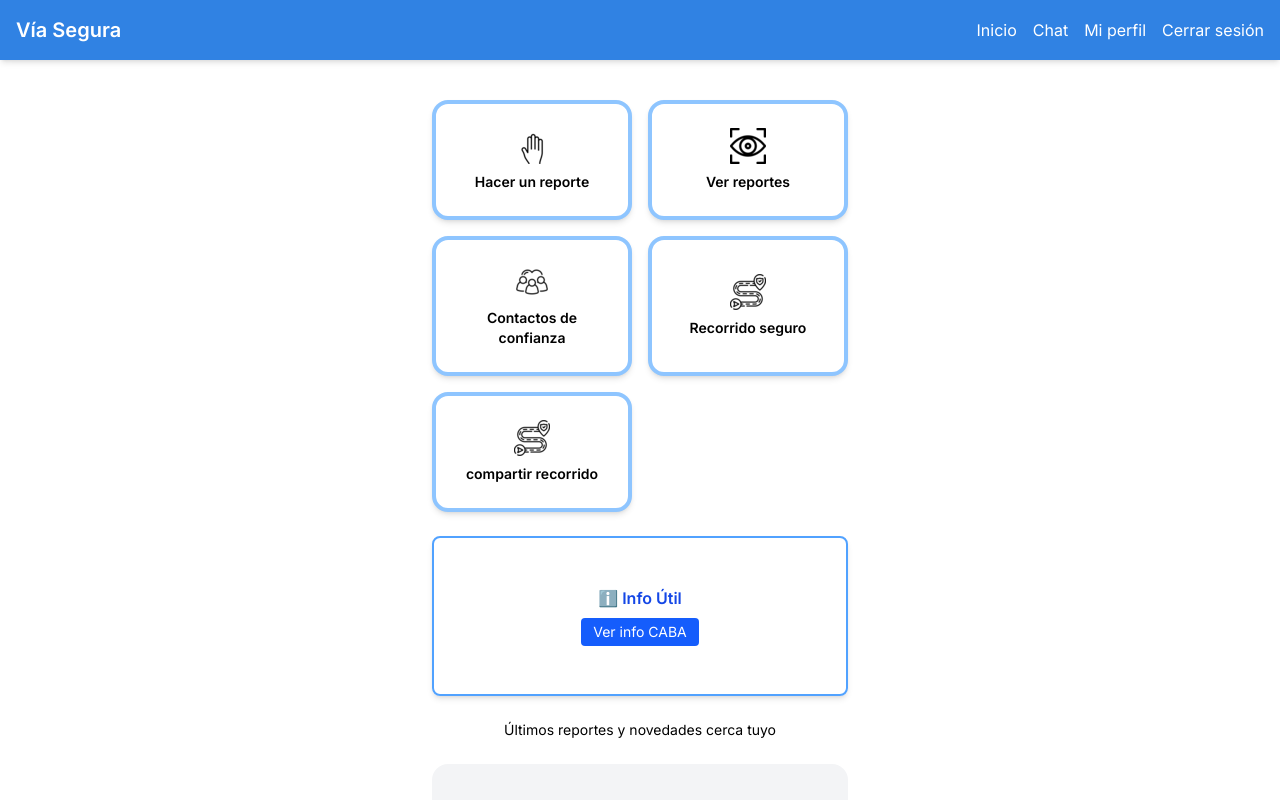
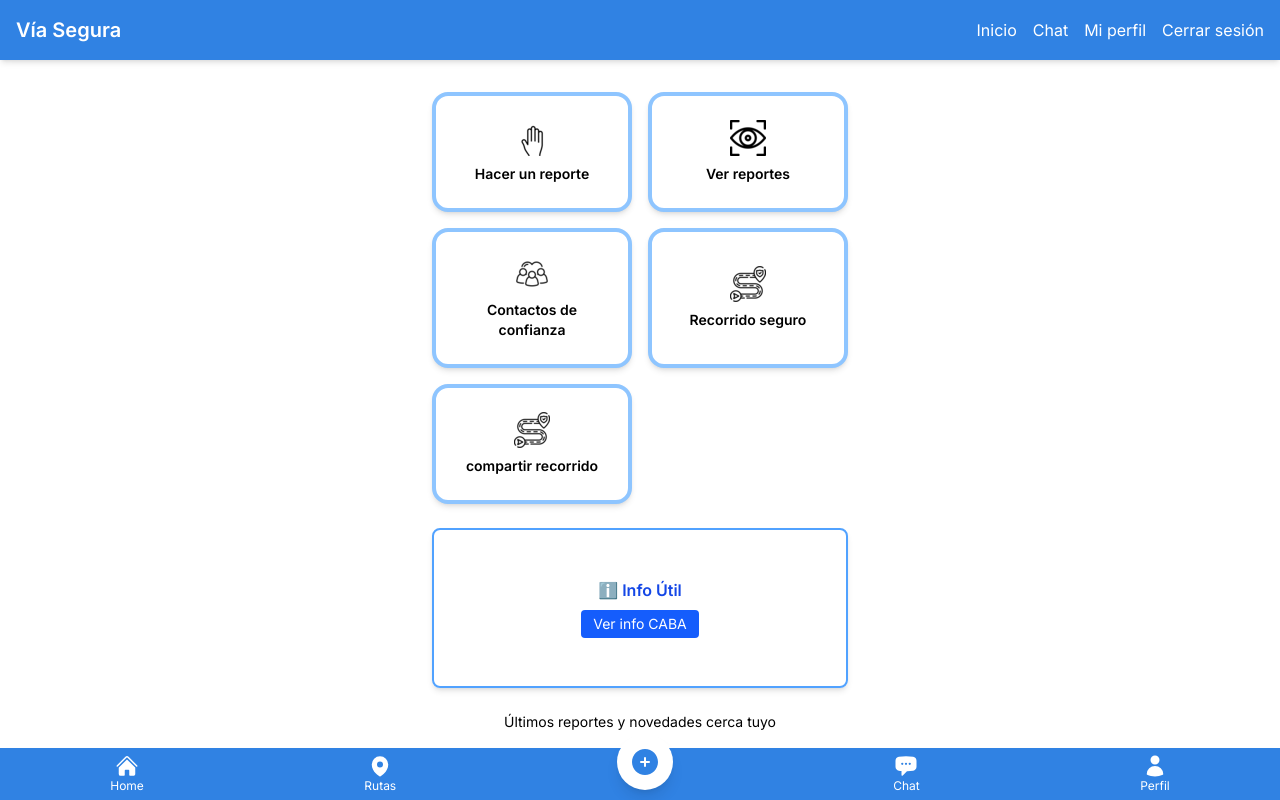
Before and after one commit to vanesanunez/Proyecto-Via_Segura, a Vue app: page / in a window 1280 px wide. Shown: the top 800 px of the page. Built offline with nearby package versions, Linux system fonts and the light colour scheme; sample sign-in values are in the browser's storage.

Commit message:
agregué biblioteca de iconos para estilizar

```diff
--- a/package.json
+++ b/package.json
@@ -13,6 +13,7 @@
     "vite": "^7.1.2"
   },
   "dependencies": {
+    "@heroicons/vue": "^2.2.0",
     "@mdi/font": "^7.4.47",
     "@supabase/supabase-js": "^2.57.0",
     "@tailwindcss/vite": "^4.1.12",
--- a/src/App.vue
+++ b/src/App.vue
@@ -11,8 +11,8 @@ export default {
 
 <template>
     <AppNavbar />
-    <main class="container mx-auto p-4">
+    <main class="container mx-auto p-2">
         <RouterView />
     </main>
-    <AppFooter />
+
 </template>
--- /dev/null
+++ b/src/components/BottomNavigation.vue
@@ -0,0 +1,78 @@
+<script>
+  import { useRouter, useRoute } from 'vue-router';
+  import {
+    HomeIcon,
+    MapPinIcon,
+    PlusCircleIcon,
+    ChatBubbleLeftEllipsisIcon,
+    UserIcon
+  } from '@heroicons/vue/24/solid';
+
+  export default {
+    name: "BottomNavigation",
+    components: { HomeIcon, MapPinIcon, PlusCircleIcon, ChatBubbleLeftEllipsisIcon, UserIcon },
+    setup() {
+      const router = useRouter();
+      const route = useRoute();
+
+      const goTo = (path) => {
+        if (route.path !== path) {
+          router.push(path);
+        }
+      };
+
+      const buttonClass = (path) => {
+        return [
+          "flex flex-col items-center text-white hover:text-gray-200",
+          route.path === path ? "text-gray-200" : ""
+        ];
+      };
+
+      return { goTo, buttonClass };
+    }
+  };
+  </script>
+
+<template>
+    <nav class="fixed bottom-0 left-0 w-full bg-[#3082e3] shadow-md flex justify-around items-center h-13 z-50">
+
+      <button @click="goTo('/')"
+              :class="buttonClass('/')">
+        <HomeIcon class="h-6 w-6"/>
+        <span class="text-xs">Home</span>
+      </button>
+
+
+      <button @click="goTo('/recorrido-seguro')"
+              :class="buttonClass('/recorrido-seguro')">
+        <MapPinIcon class="h-6 w-6"/>
+        <span class="text-xs">Rutas</span>
+      </button>
+
+
+      <button @click="goTo('/report/nuevo')"
+        class="flex items-center justify-center bg-white text-[#3082e3] p-3 rounded-full -mt-6 shadow-lg">
+        <PlusCircleIcon class="h-8 w-8"/>
+      </button>
+
+
+      <button @click="goTo('/chat')"
+              :class="buttonClass('/chat')">
+        <ChatBubbleLeftEllipsisIcon class="h-6 w-6"/>
+        <span class="text-xs">Chat</span>
+      </button>
+
+      <button @click="goTo('/mi-perfil')"
+              :class="buttonClass('/mi-perfil')">
+        <UserIcon class="h-6 w-6"/>
+        <span class="text-xs">Perfil</span>
+      </button>
+    </nav>
+  </template>
+
+  <style scoped>
+  button:active {
+    transform: scale(0.95);
+    transition: transform 0.1s;
+  }
+  </style>
--- a/src/pages/Contacts.vue
+++ b/src/pages/Contacts.vue
@@ -4,6 +4,7 @@ import { getAllUsers, getTrustedContacts, addTrustedContact, removeTrustedContac
 import supabase from '../services/supabase';
 import MainLoader from '../components/MainLoader.vue';
 import AppH1 from '../components/AppH1.vue';
+import BottomNavigation from '../components/BottomNavigation.vue';
 
 const loading = ref(true);
 const allUsers = ref([]);
@@ -147,7 +148,7 @@ async function removeContact(relationId) {
       </div>
     </div>
   </div>
-
+<BottomNavigation />
 </template>
 
 
--- a/src/pages/GlobalChat.vue
+++ b/src/pages/GlobalChat.vue
@@ -5,13 +5,15 @@ import { saveGlobalChatMessage, subscribeToGlobalChatNewMessages, loadLastGlobal
 import { subscribeToUserState } from '../services/auth';
 import { RouterLink } from 'vue-router';
 import MainLoader from '../components/MainLoader.vue';
+import { PaperAirplaneIcon } from '@heroicons/vue/24/solid';
+import BottomNavigation from '../components/BottomNavigation.vue';
 
-// Variable para guardar la función de cancelar la suscripción a la autenticación.
+
 let unsubAuth = () => { };
 
 export default {
     name: 'GlobalChat',
-    components: { AppH1, MainLoader },
+    components: { AppH1, MainLoader, PaperAirplaneIcon, BottomNavigation },
 
     data() {
         return {
@@ -47,7 +49,6 @@ export default {
         unsubAuth = subscribeToUserState(newUserData => (this.user = newUserData));
 
         try {
-            // Traer mensajes iniciales
             this.messages = await loadLastGlobalChatMessages();
             this.loadingMessages = false;
 
@@ -56,7 +57,6 @@ export default {
                 this.$refs.chatContainer.scrollTop = this.$refs.chatContainer.scrollHeight;
             }
 
-            // Suscribirse a nuevos mensajes
             subscribeToGlobalChatNewMessages(async newMessageReceived => {
                 this.messages.push(newMessageReceived);
                 await nextTick();
@@ -105,7 +105,6 @@ export default {
 
         <section class="md:w-3/12 w-full flex flex-col">
 
-
             <form @submit.prevent="sendMessage" class="flex gap-2 items-center">
 
                 <input type="text" v-model="newMessage.body" placeholder="Escribí un mensaje..."
@@ -113,13 +112,10 @@ export default {
 
                 <button type="submit"
                     class="p-2 bg-blue-600 rounded-full hover:bg-blue-500 active:bg-blue-700 text-white flex items-center justify-center">
-                    <svg xmlns="http://www.w3.org/2000/svg" class="h-5 w-5" fill="none" viewBox="0 0 24 24"
-                        stroke="currentColor">
-                        <path stroke-linecap="round" stroke-linejoin="round" stroke-width="2"
-                            d="M14.752 11.168l-9.193-5.39a1 1 0 00-1.447.894v10.756a1 1 0 001.447.894l9.193-5.39a1 1 0 000-1.768z" />
-                    </svg>
+                    <PaperAirplaneIcon class="h-5 w-5 "/>
                 </button>
             </form>
         </section>
     </div>
+    <BottomNavigation />
 </template>
--- a/src/pages/Home.vue
+++ b/src/pages/Home.vue
@@ -6,10 +6,11 @@ import ReportCarousel from "../components/ReportCarousel.vue";
 import BottomNav from "../components/BottomNav.vue";
 import InfoCard from '../components/InfoCard.vue';
 import MainLoader from '../components/MainLoader.vue';
+import BottomNavigation from "../components/BottomNavigation.vue";
 
 export default {
   name: "Home",
-  components: { AppH1, SearchBar, ActionCard, ReportCarousel, BottomNav, InfoCard, MainLoader },
+  components: { AppH1, SearchBar, ActionCard, ReportCarousel, BottomNav, InfoCard, MainLoader, BottomNavigation },
 };
 </script>
 
@@ -68,5 +69,7 @@ export default {
     </main>
 
     <BottomNav />
+
+    <BottomNavigation />
   </div>
 </template>
--- a/src/pages/NewReport.vue
+++ b/src/pages/NewReport.vue
@@ -69,7 +69,7 @@ async function handleSubmit() {
 </script>
 
 <template>
-  <div class="max-w-xl mx-auto mt-10">
+  <div class="max-w-xl mx-auto mt-4">
     <h1 class="text-2xl font-bold mb-6">Nuevo Reporte</h1>
 
     <form @submit.prevent="handleSubmit">
@@ -109,7 +109,7 @@ async function handleSubmit() {
         ></textarea>
       </div>
 
-      <div class="flex flex-col items-center mb-6 sm:mb-8">
+      <div class="flex flex-col items-center mb-4 sm:mb-4">
         <label
           for="imageUpload"
           class="cursor-pointer flex items-center gap-2 bg-blue-600 text-white px-5 py-2 rounded-lg shadow-md hover:bg-blue-700 active:scale-95 transition-all"
```
Also changed, not shown: 1 other file (tests, documents, lock files or other folders).
